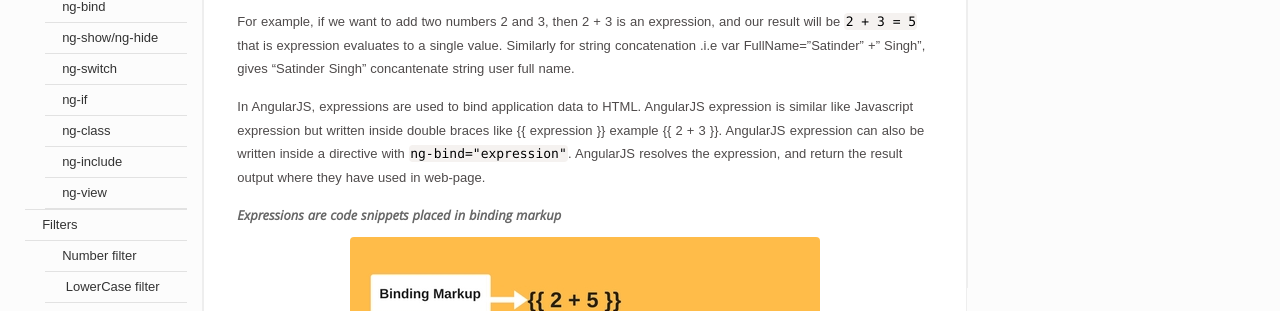
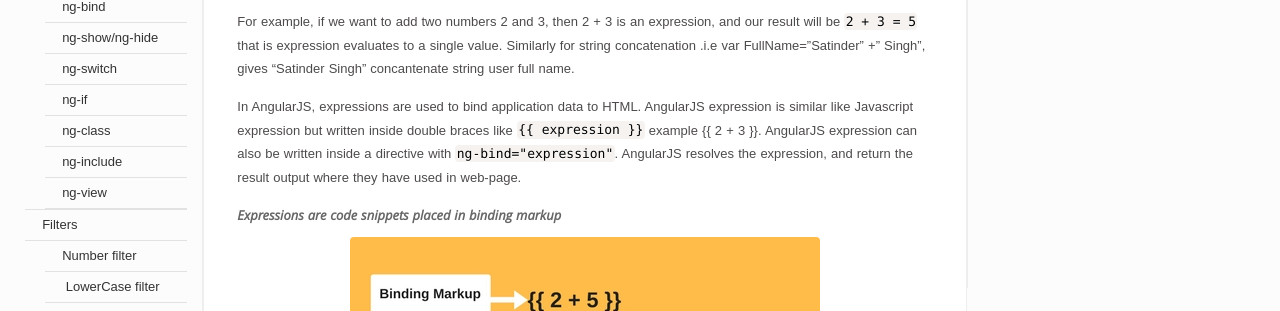
Before and after one commit to angular4pro/angular4pro.github.io, a Jekyll site: the page built from _posts/2017-09-21-angularjs-expressions.md, in a window 1280 px wide. Shown: the part 574-885 px from the top of the page. Built offline with Jekyll 4.4.1, drawn with Linux system fonts in a browser that asks for light colours; some web fonts are replaced.

````diff
--- a/_posts/2017-09-21-angularjs-expressions.md
+++ b/_posts/2017-09-21-angularjs-expressions.md
@@ -17,7 +17,7 @@ Before digging into AngularJS Expressions, first, we understand what is an expre
 
 For example, if we want to add two numbers 2 and 3, then 2 + 3 is an expression, and our result will be `2 + 3 = 5` that is expression evaluates to a single value. Similarly for string concatenation .i.e var FullName="Satinder" +" Singh", gives "Satinder Singh" concantenate string user full name.
 
-In AngularJS, expressions are used to bind application data to HTML. AngularJS expression is similar like Javascript expression but written inside double braces like {% raw %} {{ expression }} {% endraw %} example &#123;&#123; 2 + 3 &#125;&#125;. AngularJS expression can also be written inside a directive with `ng-bind="expression"`. AngularJS resolves the expression, and return the result output where they have used in web-page.
+In AngularJS, expressions are used to bind application data to HTML. AngularJS expression is similar like Javascript expression but written inside double braces like ```{% raw %} {{ expression }} {% endraw %}``` example &#123;&#123; 2 + 3 &#125;&#125;. AngularJS expression can also be written inside a directive with `ng-bind="expression"`. AngularJS resolves the expression, and return the result output where they have used in web-page.
 
 ***Expressions are code snippets placed in binding markup***
 ![Understanding expressions in AngularJs](https://angular4pro.com/md/images/expression-angularjs.jpg)
````
